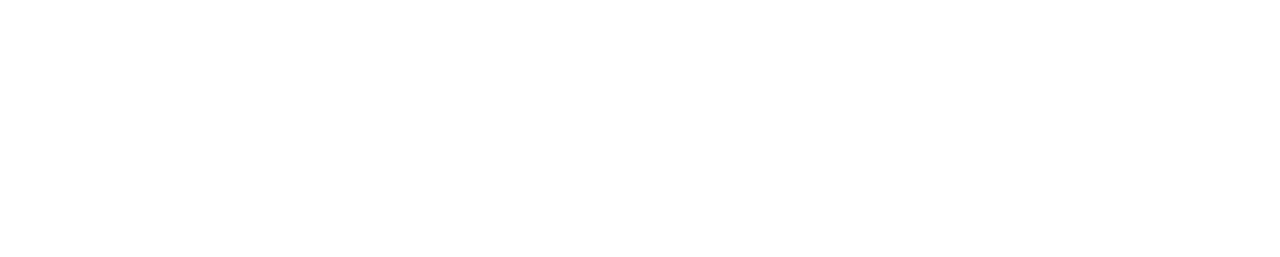
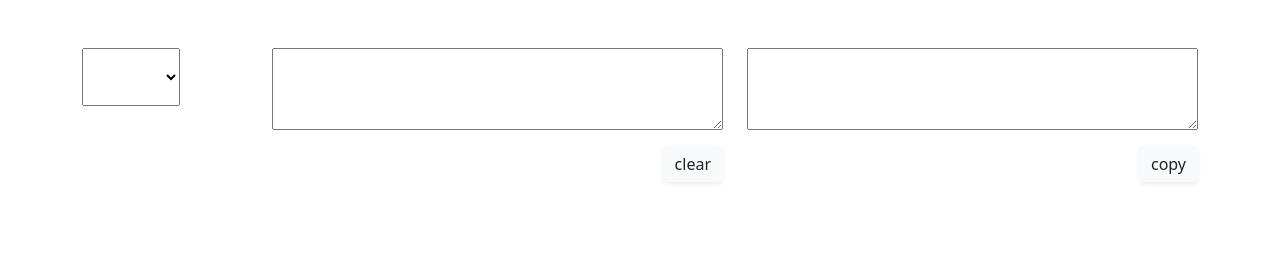
Before and after one commit to SarvarRahim/cesar-shifr-rot, a plain HTML site: page index.html in a window 1280 px wide. Drawn offline with Linux system fonts and the light colour scheme.

Commit message:
add front page and js

```diff
--- a/index.html
+++ b/index.html
@@ -10,18 +10,55 @@
 </head>
 <body>
 
-  <!-- <div class="container">
+  <div class="container py-5">
     <form class="js-form" action="https://echo.htmlacademy.ru">
       <div class="row">
-        <div class="col-md-6">
-          <textarea class="js-textarea-input form-control" name="text-normal" cols="30" rows="10" placeholder="Enter text"></textarea>
+
+        <div class="col-md-2 mb-sm-4">
+          <select class="js-filter col-md-6 py-3 px-5 mb-3 mb-md-0" name="filter-rotate">
+            <option value="1">1</option>
+            <option value="2">2</option>
+            <option value="3">3</option>
+            <option value="4">4</option>
+            <option value="5">5</option>
+            <option value="6">6</option>
+            <option value="7">7</option>
+            <option value="8">8</option>
+            <option value="9">9</option>
+            <option value="10">10</option>
+            <option value="11">11</option>
+            <option value="12">12</option>
+            <option value="13">13</option>
+            <option value="14">14</option>
+            <option value="15">15</option>
+          </select>
         </div>
-        <div class="col-md-6">
-          <textarea class="js-textarea-output form-control" name="text-sifr" cols="30" rows="10" placeholder="Output "></textarea>
+
+        <div class="col-md-5 mb-sm-4">
+          <div class="d-flex flex-column align-items-end">
+            <textarea class="js-input-textarea input-textarea w-100 border-none py-3 px-5  mb-3"></textarea>
+            <div>
+              <button class="js-btn-clear btn bg-light rounded shadow-sm border-0 mb-3 mb-md-0" type="button">
+                clear
+              </button>
+            </div>
+          </div>
+        </div>
+        <div class="col-md-5">
+          <div class="d-flex flex-column align-items-end">
+            <textarea
+            class="js-output-textarea output-textarea w-100 w-100 border-none py-3 px-5 mb-3" readonly></textarea>
+            <div>
+
+              <button class="js-btn-copy btn bg-light rounded shadow-sm border-0 mb-sm-3" type="button">
+                copy
+              </button>
+            </div>
+          </div>
         </div>
       </div>
     </form>
-  </div> -->
+  </div>
 
   <script src="js/bootstrap.bundle.min.js"></script>
   <script src="js/main.js"></script>
--- a/js/main.js
+++ b/js/main.js
@@ -1,6 +1,9 @@
-// const elForm = document.querySelector('.js-form');
-// const elFormTexareaInput = elForm.querySelector('.js-textarea-input');
-// const elFormTexareaOutput = elForm.querySelector('.js-textarea-output');
+const elForm = document.querySelector('.js-form');
+const elFormTexareaInput = elForm.querySelector('.js-input-textarea');
+const elFormTexareaOutput = elForm.querySelector('.js-output-textarea');
+const elRotate = elForm.querySelector(".js-filter");
+
+
 
 function rot (str,rot){
   let arr = ['a','b','c','d','e','f','g','h','i','j','k','l','m','n','o','p','q','r','s','t','u','v','w','x','y','z'];
@@ -20,7 +23,6 @@ function rot (str,rot){
 console.log(rot('salom hello',13));
 
 
-
 function decrypt (str,rot){
   let arr = ['a','b','c','d','e','f','g','h','i','j','k','l','m','n','o','p','q','r','s','t','u','v','w','x','y','z'].reverse('');
   let result = '';
@@ -37,3 +39,15 @@ function decrypt (str,rot){
   return result;
 }
 console.log(decrypt('fnybz uryyb',13));
+
+elForm.addEventListener('submit', evt => {
+  evt.preventDefault();
+});
+
+
+function doRot(evt){
+evt.preventDefault();
+  elFormTexareaOutput.value = rot(elFormTexareaInput.value, Number(elRotate.value))
+}
+
+elFormTexareaInput.addEventListener("keyup", doRot)
```
